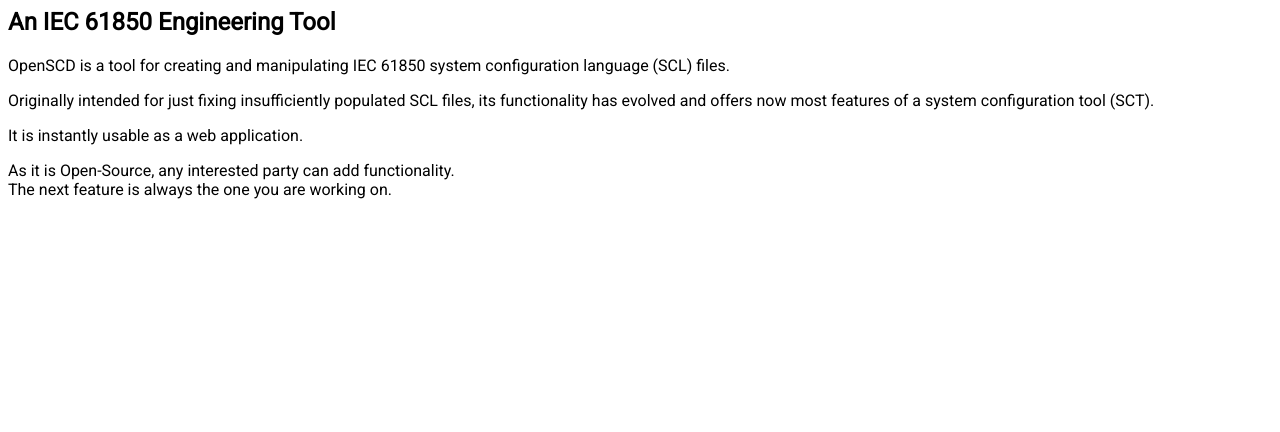
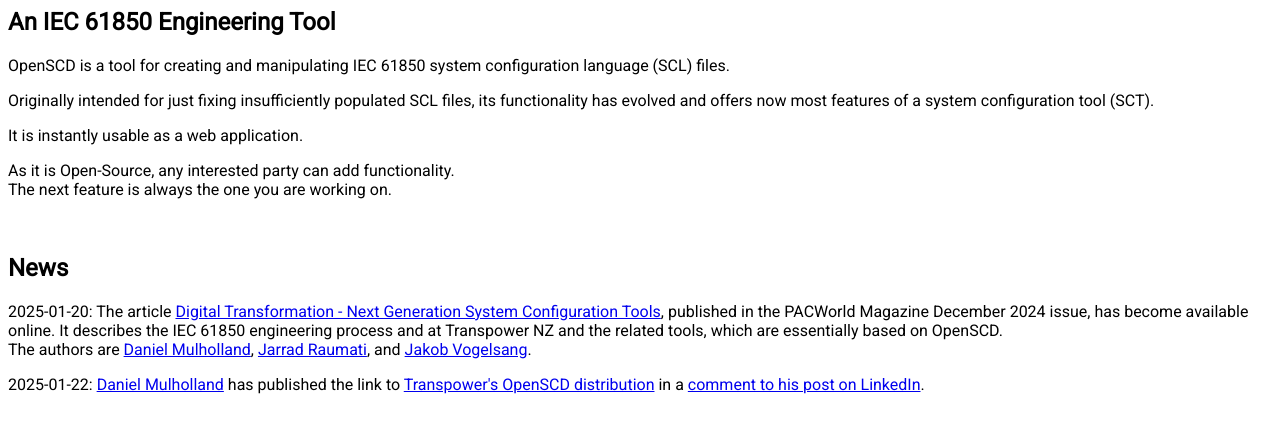
Before and after one commit to OMICRONEnergyOSS/openscd-org-website, a plain HTML site: page home.html in a window 1280 px wide. Drawn offline with Linux system fonts and the light colour scheme.

Commit message:
News on home added

```diff
--- a/home.html
+++ b/home.html
@@ -18,3 +18,57 @@
   As it is Open-Source, any interested party can add functionality.<br />
   The next feature is always the one you are working on.
 </p>
+<br>
+<h2>News</h2>
+<p>
+  2025-01-20: The article
+  <a
+    class="a_main"
+    href="https://www.pacw.org/digital-transformation-next-generation-system-configuration-tools"
+    target="_blank"
+  >
+  Digital Transformation - Next Generation System Configuration Tools</a>, published in the PACWorld Magazine December 2024 issue, has become available online.
+  It describes the IEC 61850 engineering process and at Transpower NZ and the related tools, which are essentially based on OpenSCD.
+  <br>
+  The authors are
+  <a
+    class="a_main"
+    href="https://www.linkedin.com/in/daniel-mulholland-75573251"
+    target="_blank"
+  >
+  Daniel Mulholland</a>,
+  <a
+    class="a_main"
+    href="https://www.linkedin.com/in/jarrad-raumati-8355b453"
+    target="_blank"
+  >
+  Jarrad Raumati</a>, and
+  <a
+    class="a_main"
+    href="https://www.linkedin.com/in/jakob-vogelsang-235a15181"
+    target="_blank"
+  >
+  Jakob Vogelsang</a>.
+</p>
+<p>
+  2025-01-22:
+  <a
+    class="a_main"
+    href="https://www.linkedin.com/in/daniel-mulholland-75573251"
+    target="_blank"
+  >
+  Daniel Mulholland</a> has published the link to
+  <a
+    class="a_main"
+    href="https://transpower-nz.github.io/open-scd/"
+    target="_blank"
+  >
+  Transpower's OpenSCD distribution</a>
+  in a
+  <a
+    class="a_main"
+    href="https://www.linkedin.com/feed/update/urn:li:activity:7287386133422817280?commentUrn=urn%3Ali%3Acomment%3A%28activity%3A7287386133422817280%2C7287386852855103498%29&dashCommentUrn=urn%3Ali%3Afsd_comment%3A%287287386852855103498%2Curn%3Ali%3Aactivity%3A7287386133422817280%29"
+    target="_blank"
+  >
+  comment to his post on LinkedIn</a>.
+</p>
```
